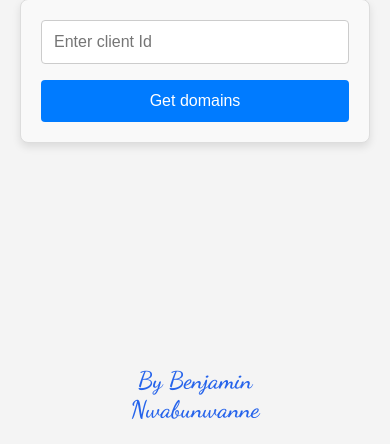
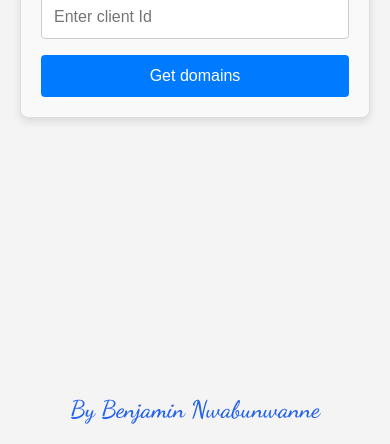
Before and after one commit to marvben/sitehost, a website: page public/index.html in a window 390 px wide. Shown: the part 400-844 px from the top of the page. Drawn offline with nearby package versions, Linux system fonts and the light colour scheme.

Commit message:
Make footer text fullwidth on mobile and add more space better tabl and signature

```diff
--- a/public/css/style.css
+++ b/public/css/style.css
@@ -8,7 +8,7 @@ body {
   font-family: "Ubuntu", serif;
   background-color: #f4f4f4;
   margin: 0;
-  padding: 50px 20px;
+  padding: 50px 20px 100px;
   display: flex;
   flex-direction: column;
   justify-content: center;
@@ -206,7 +206,7 @@ footer {
   bottom: 20px;
   right: 50%;
   transform: translateX(50%);
-
+  width: 100%;
 }
 
 /* Signature Link */
@@ -218,7 +218,6 @@ footer {
   font-weight: 600;
   display: block;
   text-align: center;
-  margin-top: 30px;
   transition: color 0.3s ease-in-out, transform 0.2s ease-in-out;
 }
 
```
